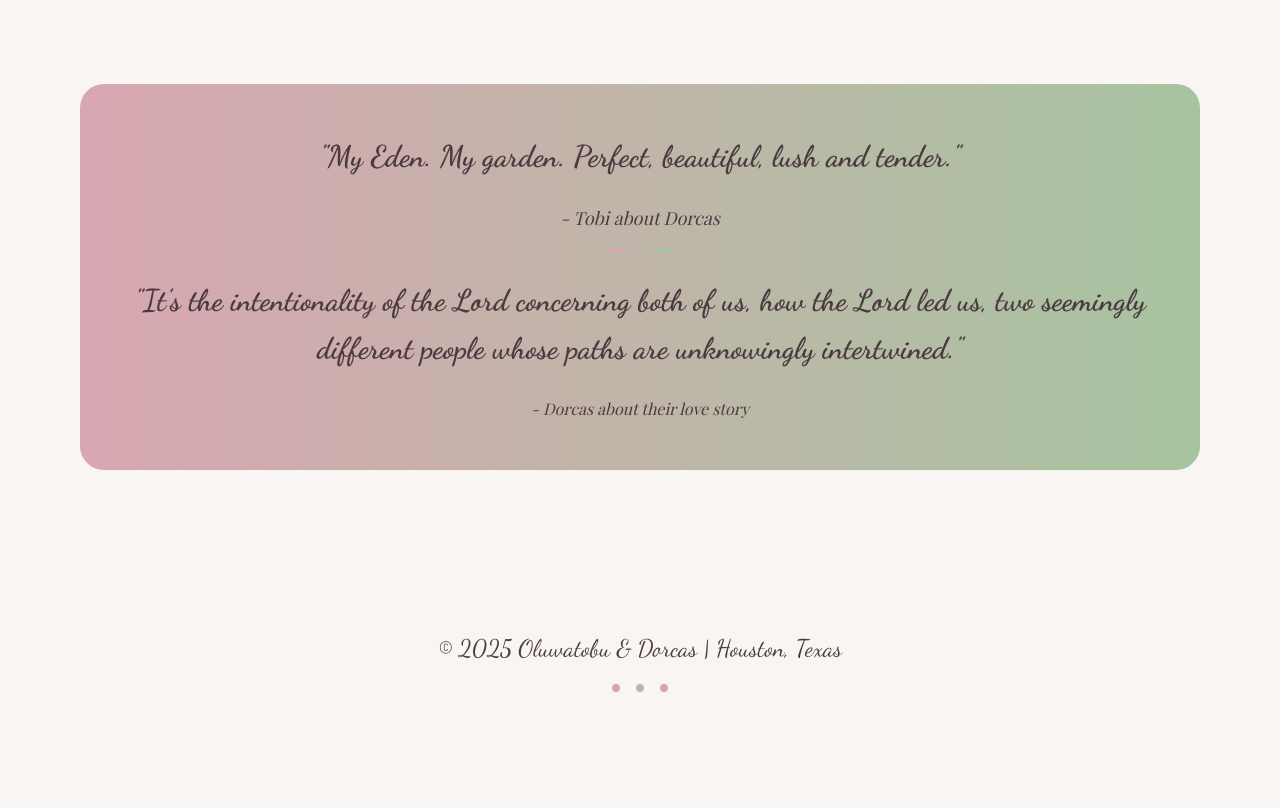
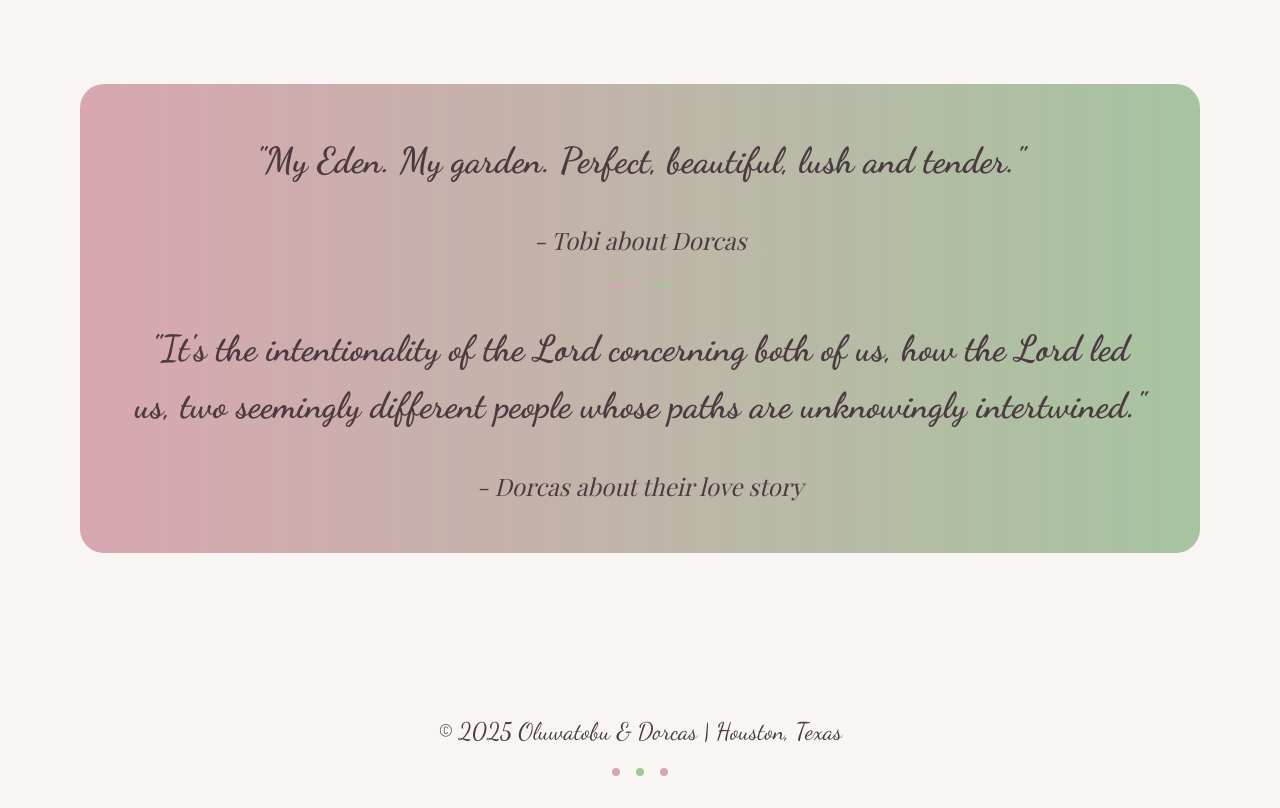
Before and after one commit to Awwal41/wedin, a React (Create React App) app: page /our-story in a window 1280 px wide. Shown: the part 2800-3608 px from the top of the page. Before the commit the page ends 3524 px from the top, so only its background shows below. Built offline with nearby package versions, Linux system fonts and the light colour scheme; the HTML template or start-up script is replaced by a standard one.

Commit message:
fixed picture rend

```diff
--- a/src/pages/Home.jsx
+++ b/src/pages/Home.jsx
@@ -6,10 +6,8 @@ const Home = () => {
 
   // Actual couple photos - using only web-compatible formats (JPG, JPEG, PNG)
   const images = [
-    '/images/June_2025.jpg',
-    '/images/DSC00763.JPEG',
+    '/images/DSC007632.JPEG',
     '/images/visit_louisiana_september_2025.jpg',
-    '/images/visit_louisiana_september_2025_2.jpg',
     '/images/visit_shreveport_tobi_birthday_september_2025.jpg'
   ];
 
--- a/src/pages/OurStory.jsx
+++ b/src/pages/OurStory.jsx
@@ -177,19 +177,19 @@ const OurStory = () => {
           className="text-center mt-24"
         >
           <div className="bg-gradient-to-r from-dusty-pink/10 to-soft-green/10 rounded-3xl p-12">
-            <h3 className="text-3xl font-script text-text-gray mb-6">
+            <h3 className="text-4xl md:text-5xl font-script text-text-gray mb-8">
               "My Eden. My garden. Perfect, beautiful, lush and tender."
             </h3>
-            <p className="text-lg text-text-gray/90 italic mb-4">
+            <p className="text-xl md:text-2xl text-text-gray/90 italic mb-6">
               - Tobi about Dorcas
             </p>
 
-            <div className="w-16 h-1 bg-gradient-to-r from-dusty-pink to-soft-green mx-auto rounded-full mb-6"></div>
-            <h3 className="text-3xl font-script text-text-gray mb-6">
+            <div className="w-16 h-1 bg-gradient-to-r from-dusty-pink to-soft-green mx-auto rounded-full mb-8"></div>
+            <h3 className="text-4xl md:text-5xl font-script text-text-gray mb-8">
             "It's the intentionality of the Lord concerning both of us, how the Lord led us,
              two seemingly different people whose paths are unknowingly intertwined."
             </h3>
-            <p className="text-base text-text-gray/90 italic mt-4">
+            <p className="text-xl md:text-2xl text-text-gray/90 italic mt-6">
               - Dorcas about their love story
             </p>
           </div>
```
Also changed, not shown: public/images/DSC007632.JPEG (added).
